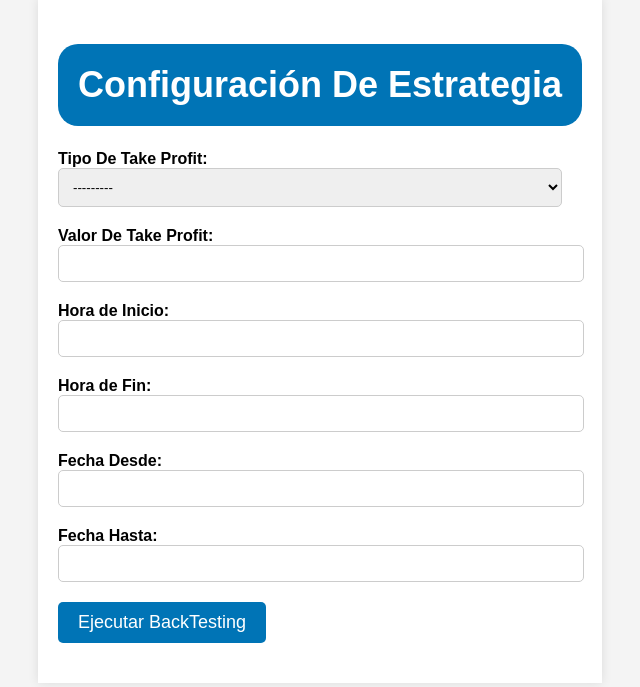
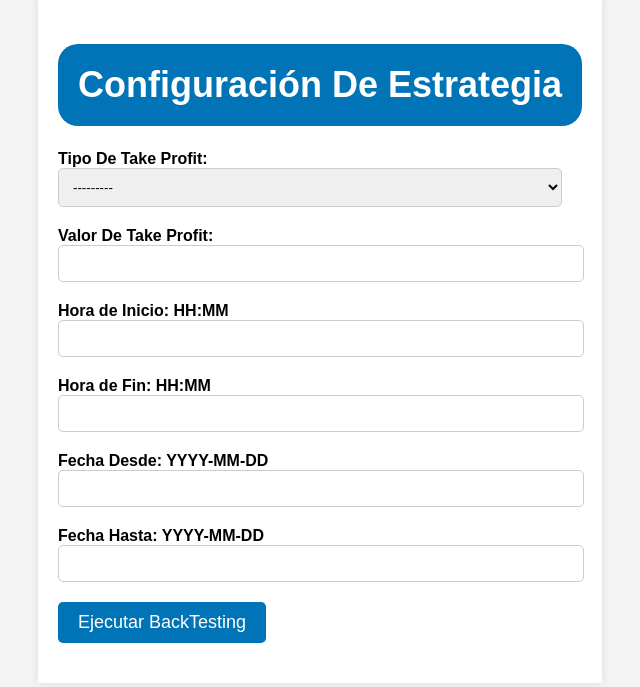
Before and after one commit to iLToR0/BotEntrega, a Django app: page /input/ in a window 1280 px wide. Shown: the part 59-746 px from the top of the page, without its empty margins (320-960 px from the left). Run offline with Django 4.2, Linux system fonts and the light colour scheme.

Commit message:
formatos input

```diff
--- a/backtestapp/templates/input_page.html
+++ b/backtestapp/templates/input_page.html
@@ -109,19 +109,19 @@
                 {{ form.valorTK }}
             </div>
             <div class="form-group">
-                <label for="startHour">Hora de Inicio:</label>
+                <label for="startHour">Hora de Inicio:  HH:MM</label>
                 {{ form.startHour }}
             </div>
             <div class="form-group">
-                <label for ="endHour">Hora de Fin:</label>
+                <label for ="endHour">Hora de Fin:  HH:MM</label>
                 {{ form.endHour }}
             </div>
             <div class="form-group">
-                <label for="fechaDesde">Fecha Desde:</label>
+                <label for="fechaDesde">Fecha Desde:  YYYY-MM-DD</label>
                 {{ form.fechaDesde }}
             </div>
             <div class="form-group">
-                <label for="fechaHasta">Fecha Hasta:</label>
+                <label for="fechaHasta">Fecha Hasta:  YYYY-MM-DD</label>
                 {{ form.fechaHasta }}
             </div>
             <button type="submit">Ejecutar BackTesting</button>
```
